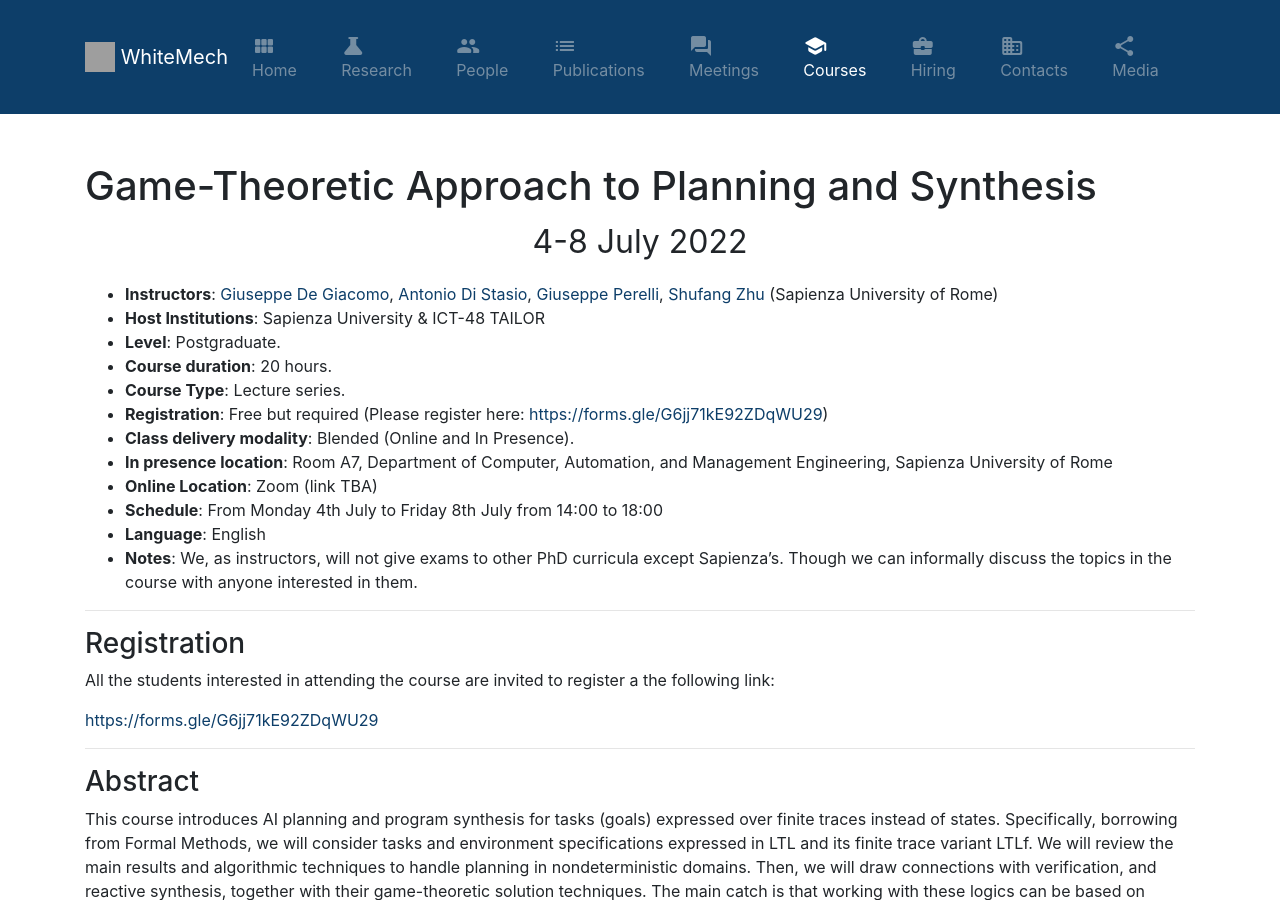
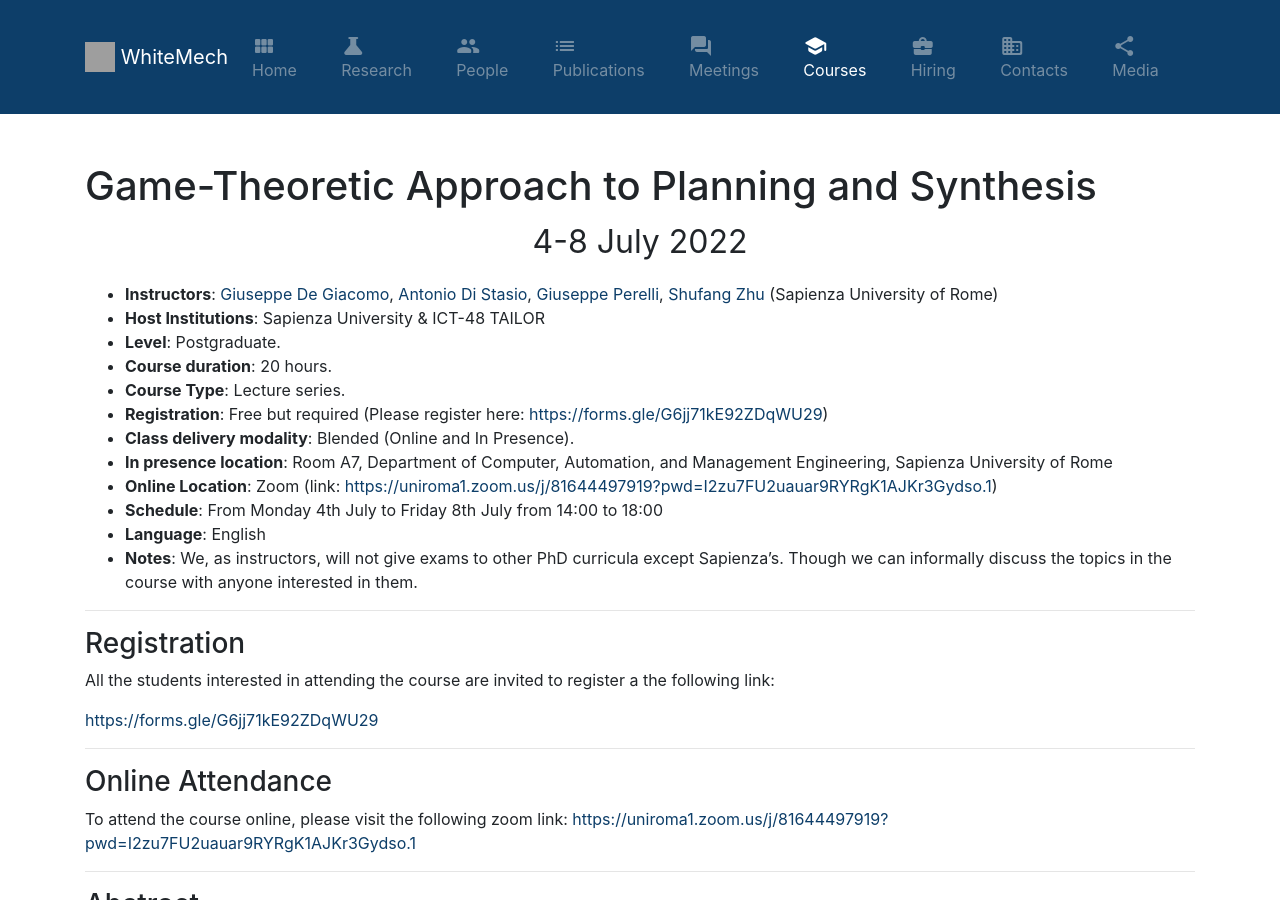
Before and after one commit to whitemech/whitemech.github.io, a Jekyll site: the page built from _pages/courses.md, in a window 1280 px wide and 900 px high. Built offline with Jekyll 4.4.1, drawn with Linux system fonts in a browser that asks for light colours.

Commit message:
Adding zoom link for the online attendance of the Synthesis course

```diff
--- a/_pages/courses.md
+++ b/_pages/courses.md
@@ -20,7 +20,7 @@ permalink: /courses
 - **Registration**: Free but required (Please register here: [https://forms.gle/G6jj71kE92ZDqWU29](https://forms.gle/G6jj71kE92ZDqWU29))
 - **Class delivery modality**: Blended (Online and In Presence).
 - **In presence location**: Room A7, Department of Computer, Automation, and Management Engineering, Sapienza University of Rome
-- **Online Location**: Zoom (link TBA)
+- **Online Location**: Zoom (link: [https://uniroma1.zoom.us/j/81644497919?pwd=I2zu7FU2uauar9RYRgK1AJKr3Gydso.1](https://uniroma1.zoom.us/j/81644497919?pwd=I2zu7FU2uauar9RYRgK1AJKr3Gydso.1))
 - **Schedule**: From Monday 4th July to Friday 8th July from 14:00 to 18:00
 - **Language**: English
 - **Notes**: We, as instructors, will not give exams to other PhD curricula except Sapienza’s. Though we can informally discuss the topics in the course with anyone interested in them.
@@ -31,6 +31,12 @@ permalink: /courses
 All the students interested in attending the course are invited to register a the following link:
 
 [https://forms.gle/G6jj71kE92ZDqWU29](https://forms.gle/G6jj71kE92ZDqWU29)
+
+-----
+
+### Online Attendance
+To attend the course online, please visit the following zoom link:
+[https://uniroma1.zoom.us/j/81644497919?pwd=I2zu7FU2uauar9RYRgK1AJKr3Gydso.1](https://uniroma1.zoom.us/j/81644497919?pwd=I2zu7FU2uauar9RYRgK1AJKr3Gydso.1)
 
 -----
 
```
